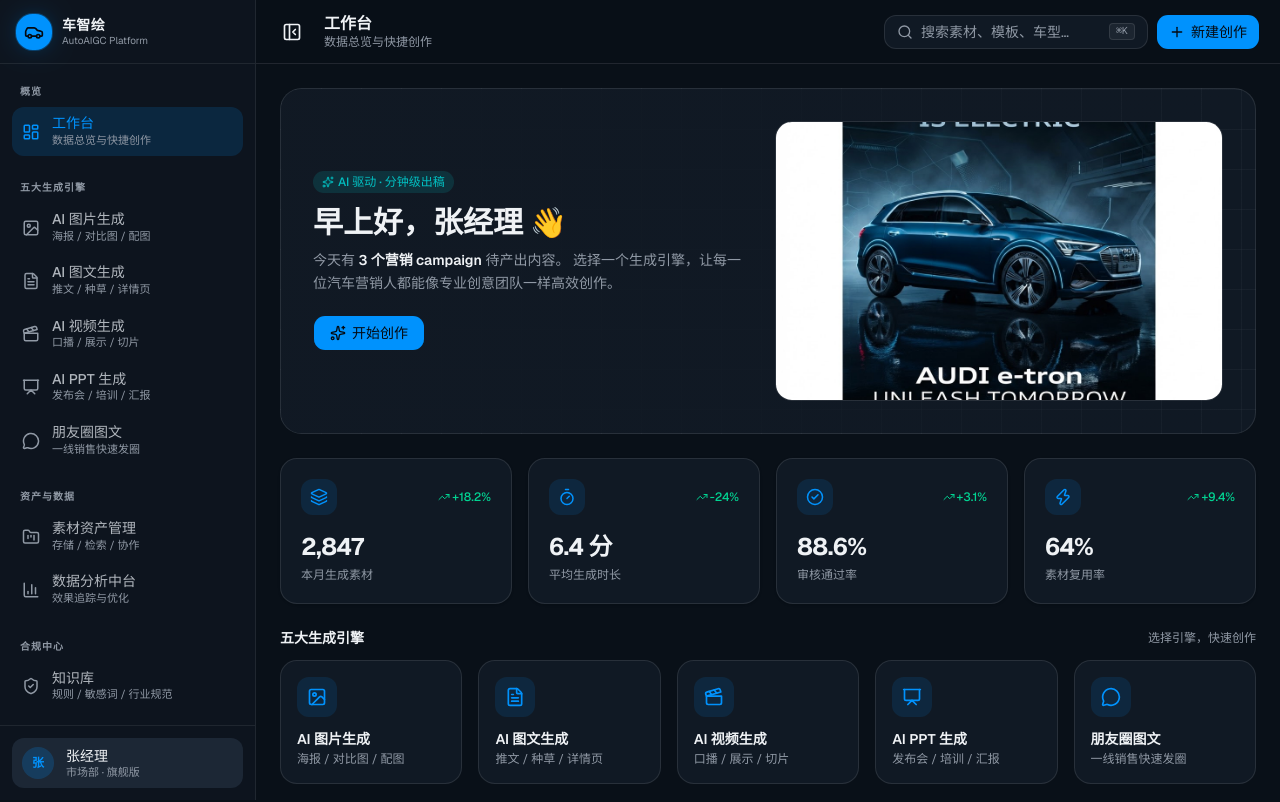
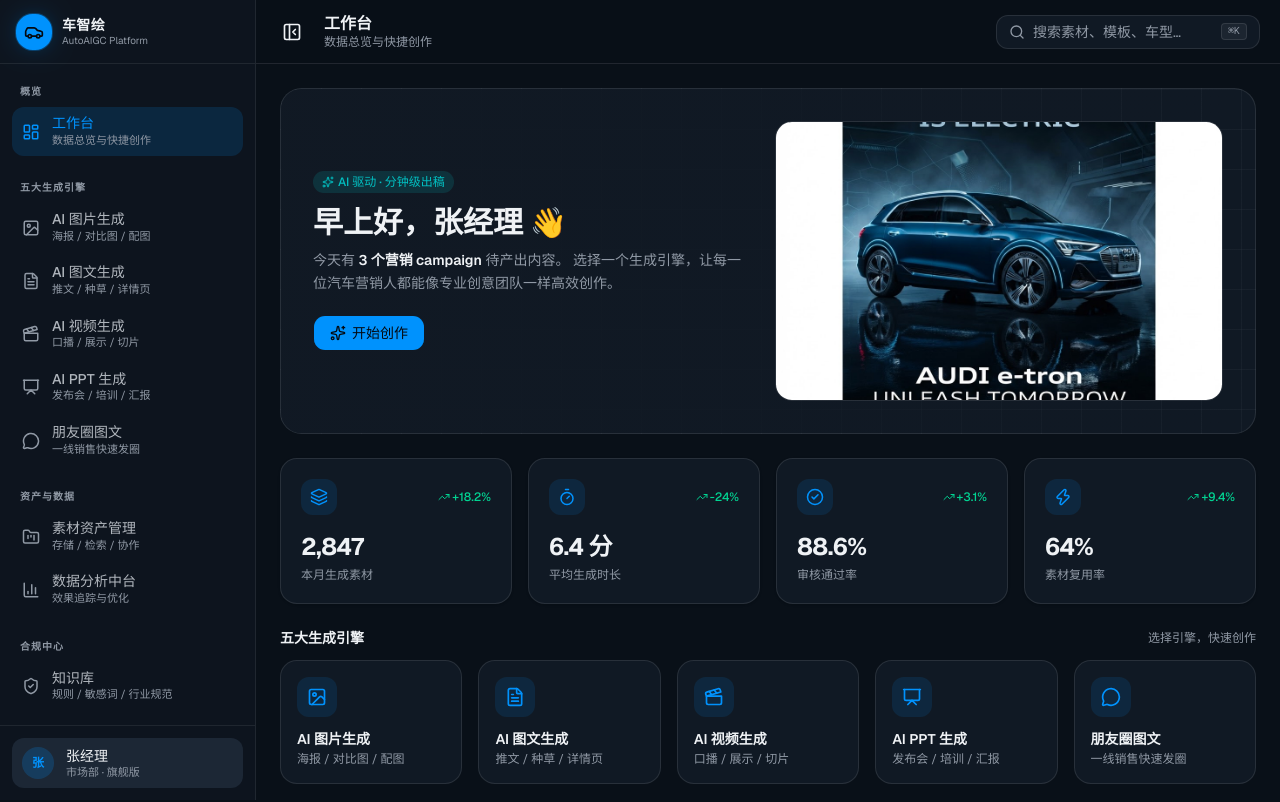
Before and after one commit to yangyang0723-ai/autoaigc, a Next.js app: page / in a window 1280 px wide. Shown: the top 802 px of the page. Built offline with nearby package versions, Linux system fonts and the light colour scheme.

Commit message:
feat: remove unused router and '新建创作' button from AppShell component
Co-authored-by: yangyang0723-ai <307832922+yangyang0723-ai@users.noreply.github.com>

```diff
--- a/components/app-shell.tsx
+++ b/components/app-shell.tsx
@@ -1,7 +1,7 @@
 'use client'
 
 import Link from 'next/link'
-import { usePathname, useRouter } from 'next/navigation'
+import { usePathname } from 'next/navigation'
 import { useState } from 'react'
 import { navGroups, flatNav } from '@/lib/nav'
 import { cn } from '@/lib/utils'
@@ -9,7 +9,6 @@ import { Button } from '@/components/ui/button'
 import {
   Car,
   Search,
-  Plus,
   Sparkles,
   ChevronDown,
   PanelLeftClose,
@@ -32,7 +31,6 @@ function Logo() {
 
 export function AppShell({ children }: { children: React.ReactNode }) {
   const pathname = usePathname()
-  const router = useRouter()
   const [collapsed, setCollapsed] = useState(false)
   const current = flatNav.find((n) =>
     n.href === '/' ? pathname === '/' : pathname.startsWith(n.href),
@@ -148,13 +146,6 @@ export function AppShell({ children }: { children: React.ReactNode }) {
               <span className="pr-8">搜索素材、模板、车型…</span>
               <kbd className="rounded border border-border bg-muted px-1.5 text-[10px]">⌘K</kbd>
             </div>
-            <Button
-              className="gap-1.5 h-9 px-3 transition-transform active:scale-95"
-              onClick={() => router.push('/image')}
-            >
-              <Plus className="size-4" />
-              新建创作
-            </Button>
           </div>
         </header>
 
```
